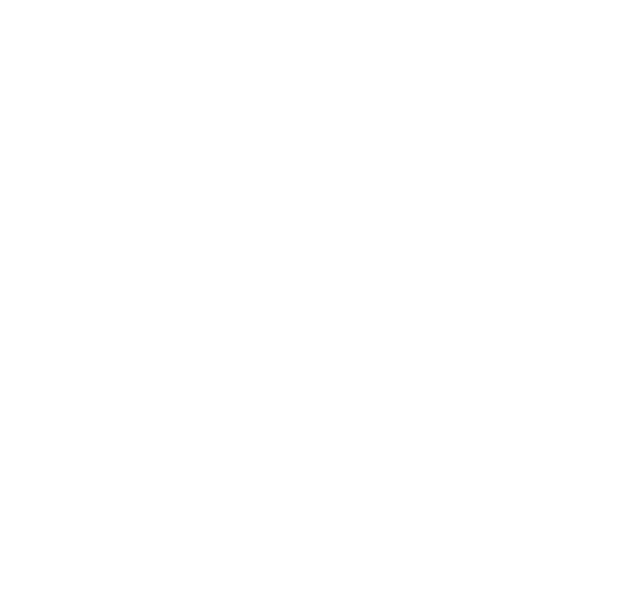
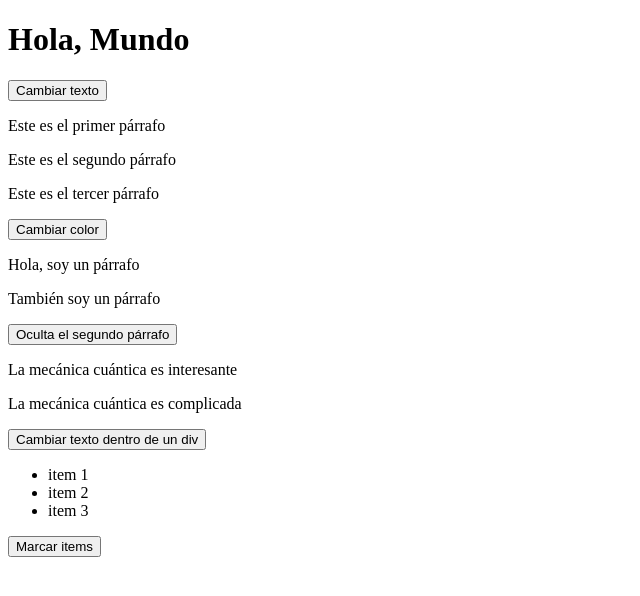
Before and after one commit to SergioRamz02/JavaScript-DOM, a plain HTML site: page index.html in a window 1280 px wide. Shown: the whole page, without its empty margins (0-640 px from the left). Drawn offline with Linux system fonts and the light colour scheme.

Commit message:
Practica de DOM

```diff
--- a/index.html
+++ b/index.html
@@ -8,7 +8,48 @@
 </head>
 <body>
 
+    <h1 id="titulo">Hola, Mundo</h1>
 
-    <script src="objetos.js"></script>
+<!--Selección de DOM mediante ID-->
+    <button onclick="cambiarTexto()">Cambiar texto</button>
+
+
+<!--Selleción del DOM mediante clase-->
+<p class="texto">Este es el primer párrafo</p>
+<p class="texto">Este es el segundo párrafo</p>
+<p class="texto">Este es el tercer párrafo</p>
+
+<button onclick="cambiarColorClase()">Cambiar color</button>
+
+<!--Selección por etiqueta-->
+<p>Hola, soy un párrafo</p>
+<p>También soy un párrafo</p>
+
+<button onclick="ocultarParrafo()">Oculta el segundo párrafo</button>
+
+
+<!--Usando querySelector-->
+
+<div>
+    <p>La mecánica cuántica es interesante</p>
+</div>
+<p>La mecánica cuántica es complicada</p>
+
+<button onclick="cambiarTextoDiv()">Cambiar texto dentro de un div</button>
+
+<!--Usando querySelectorAll-->
+<ul>
+    <li>item 1</li>
+    <li>item 2</li>
+    <li>item 3</li>
+</ul>
+
+<button onclick="marcarItems()">Marcar items</button>
+
+
+
+
+<!--Enlace con JavaScript-->
+    <script src="main.js"></script>
 </body>
 </html>
--- /dev/null
+++ b/main.js
@@ -0,0 +1,43 @@
+function cambiarTexto(){
+    let titulo = document.getElementById("titulo");
+
+    titulo.textContent = "Hola, desde el DOM";
+}
+
+/*Selecciona todos los elementos con la clase texto y
+despues con un bucle hacemos que recorra a todos los seleccionados */
+function cambiarColorClase(){
+    let parrafos = document.getElementsByClassName("texto");
+
+    for(i=0; i<parrafos.length; i++){
+        parrafos[i].style.color ="blue";
+    }
+}
+/*Seleccionados los elementos con la misma etiqueta
+y de acuerdo con la enumeracion del archivo HTML,
+empezando desde cero indicamos el que deseamos ocultar
+escribiendolo el número entre []*/
+function ocultarParrafo(){
+    let parrafo2 = document.getElementsByTagName("p")[4];
+
+    parrafo2.style.display = "none";
+}
+
+/*Selecciona el primer párrafo dentro de un div mediante
+el queryselector, indicando la estructura div y el contenido
+para después, cambiar la información del p*/
+function cambiarTextoDiv(){
+    let parrafodiv = document.querySelector("div p");
+
+    parrafodiv.textContent = "Texto cambiado dentro del div";
+}
+
+/*Seleccionamos todos los elementos con la misma etiqueta y empleando
+forEach, la cual nos permite que a cada uno de los items
+hacer una modificación */
+function marcarItems(){
+    let items = document.querySelectorAll("li");
+    items.forEach (item => {
+        item.style.backgroundColor = "yellow";
+    });
+}
```
